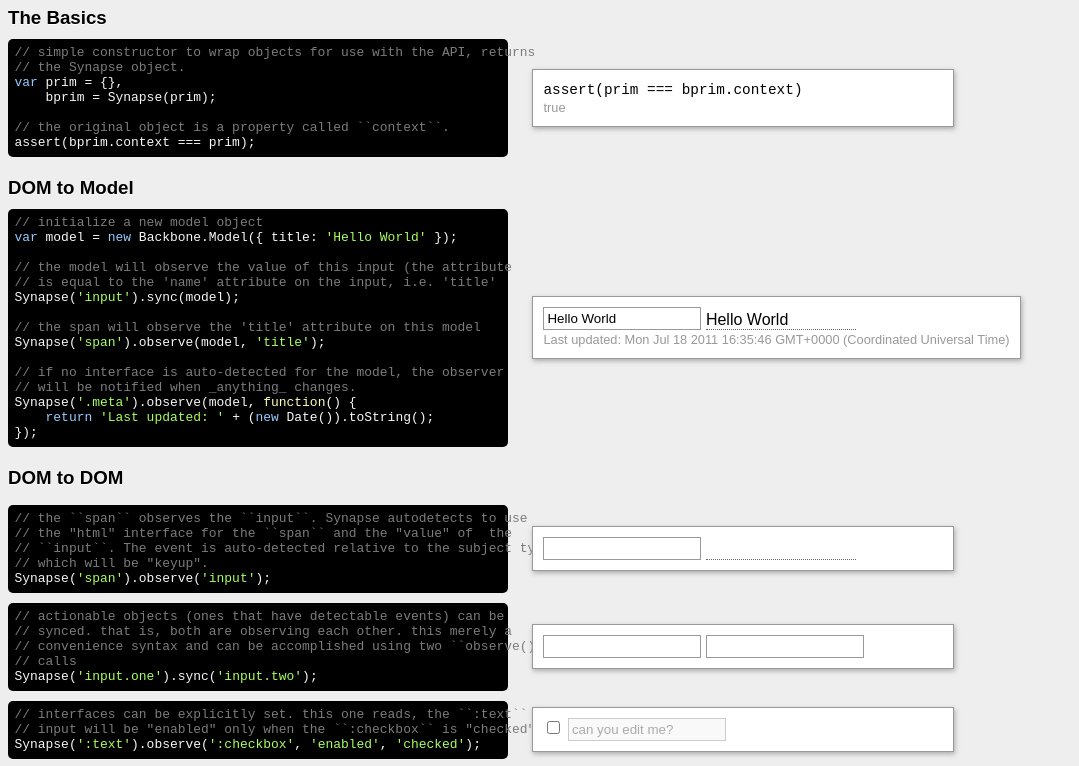
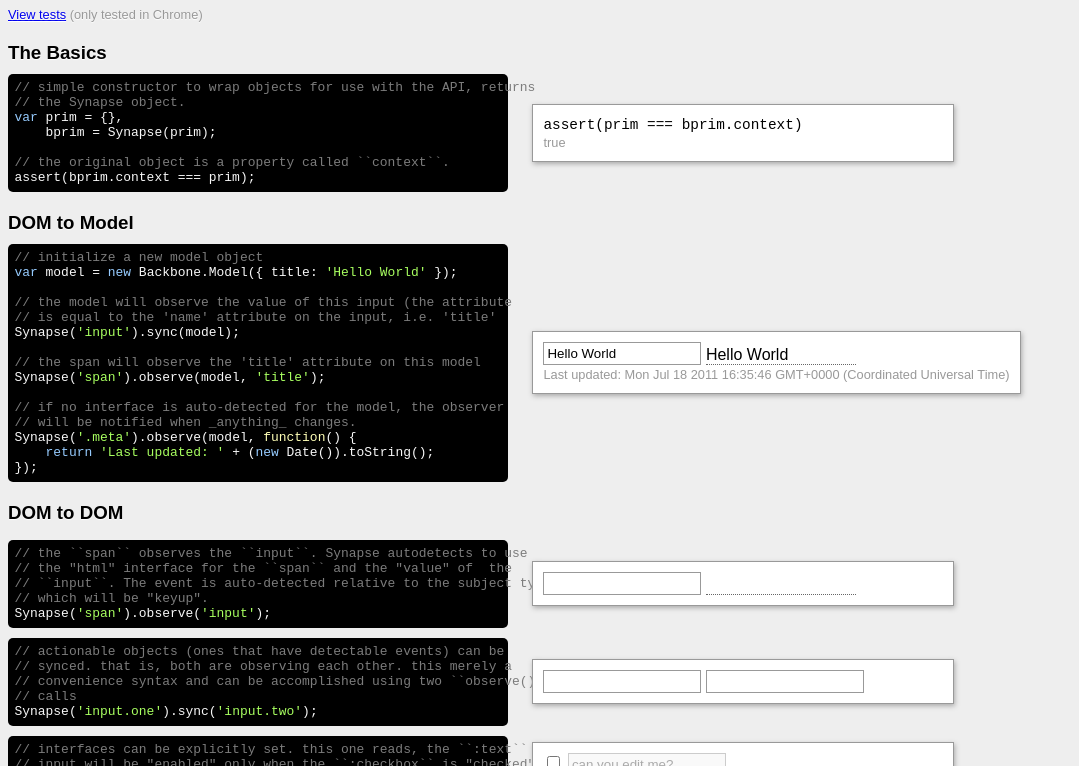
Before and after one commit to bruth/synapse, a plain HTML site: page examples/index.html in a window 1280 px wide. Shown: the part 73-839 px from the top of the page, without its empty margins (0-1079 px from the left). Drawn offline with Linux system fonts and the light colour scheme.

Commit message:
added link to tests page

```diff
--- a/examples/index.html
+++ b/examples/index.html
@@ -72,6 +72,8 @@
     <body>
 
         <h1>Synapse (The Backbone KVO Library)</h1>
+
+        <p class="meta"><a href="./test/">View tests</a> (only tested in Chrome)</p>
 
         <h3>The Basics</h3>
 
```
